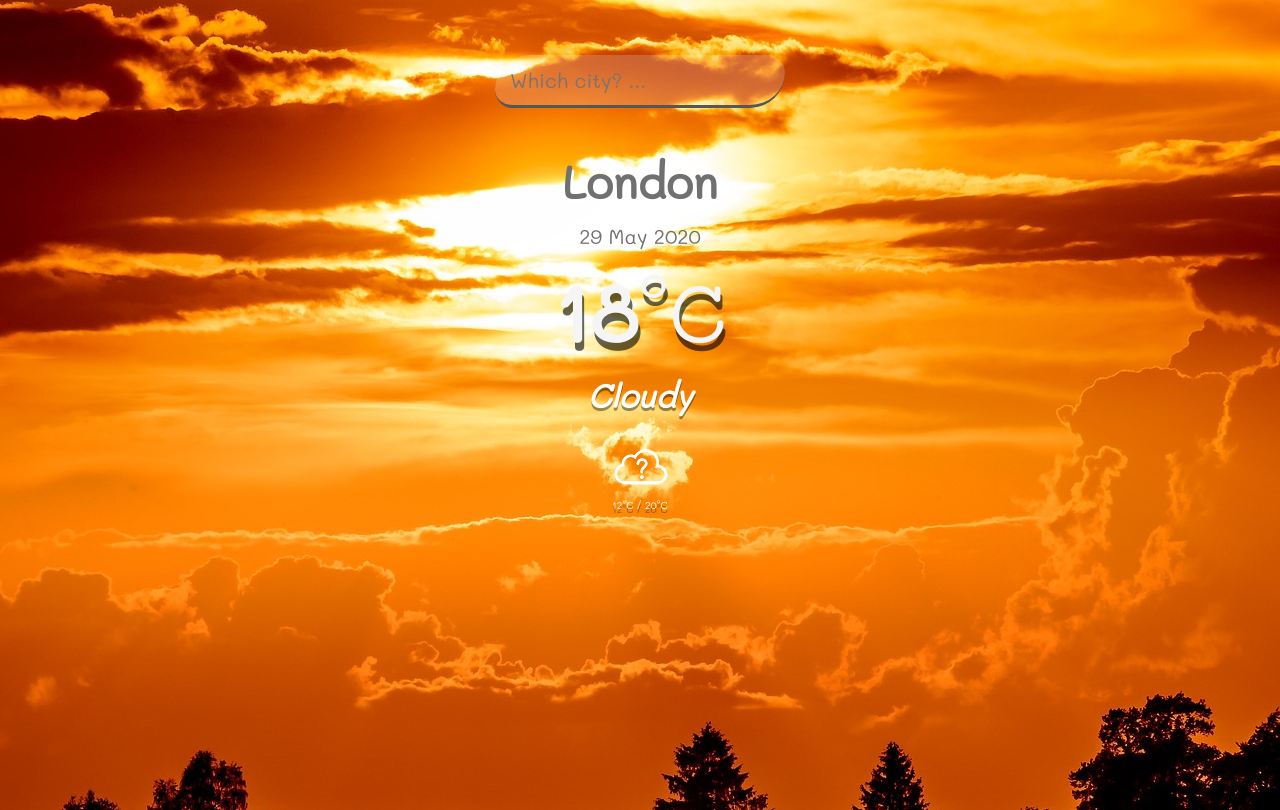
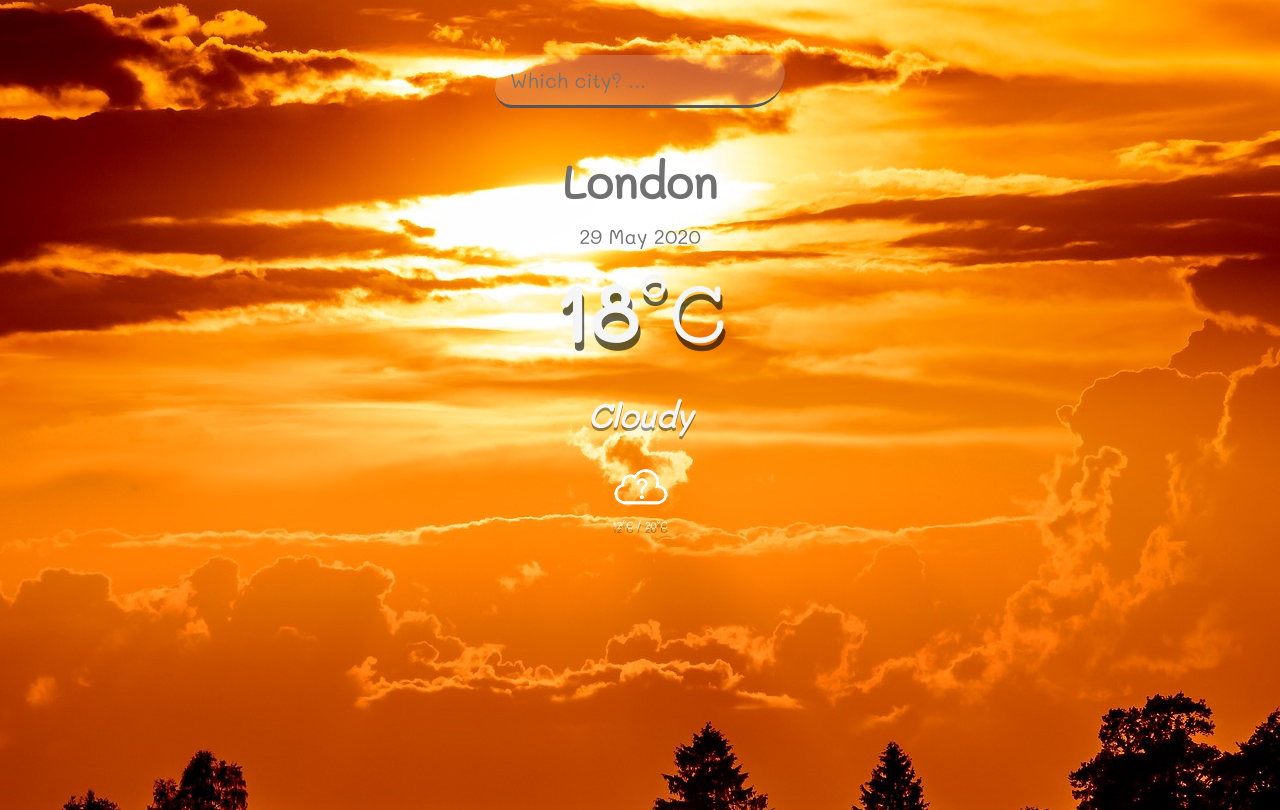
Before and after one commit to Code-Institute-Submissions/weather-app, a plain HTML site: page index.html in a window 1280 px wide. Drawn offline with nearby package versions, Linux system fonts and the light colour scheme; some icons are missing.

Commit message:
changed colour of weather condition description and added top margins to separate a little bit

```diff
--- a/assets/css/style.css
+++ b/assets/css/style.css
@@ -89,10 +89,11 @@ main {
 }
 
 .current-temp .weather-cond {
-    color: #fff;
+    color: #F5F5F5;
     font-weight: 700;
     font-size: 32px;
     font-style: italic;
+    margin-top: 20px;
     margin-bottom: 15px;
     text-shadow: 0px 3px rgba(0, 0, 0, 0.4);
 }
```
